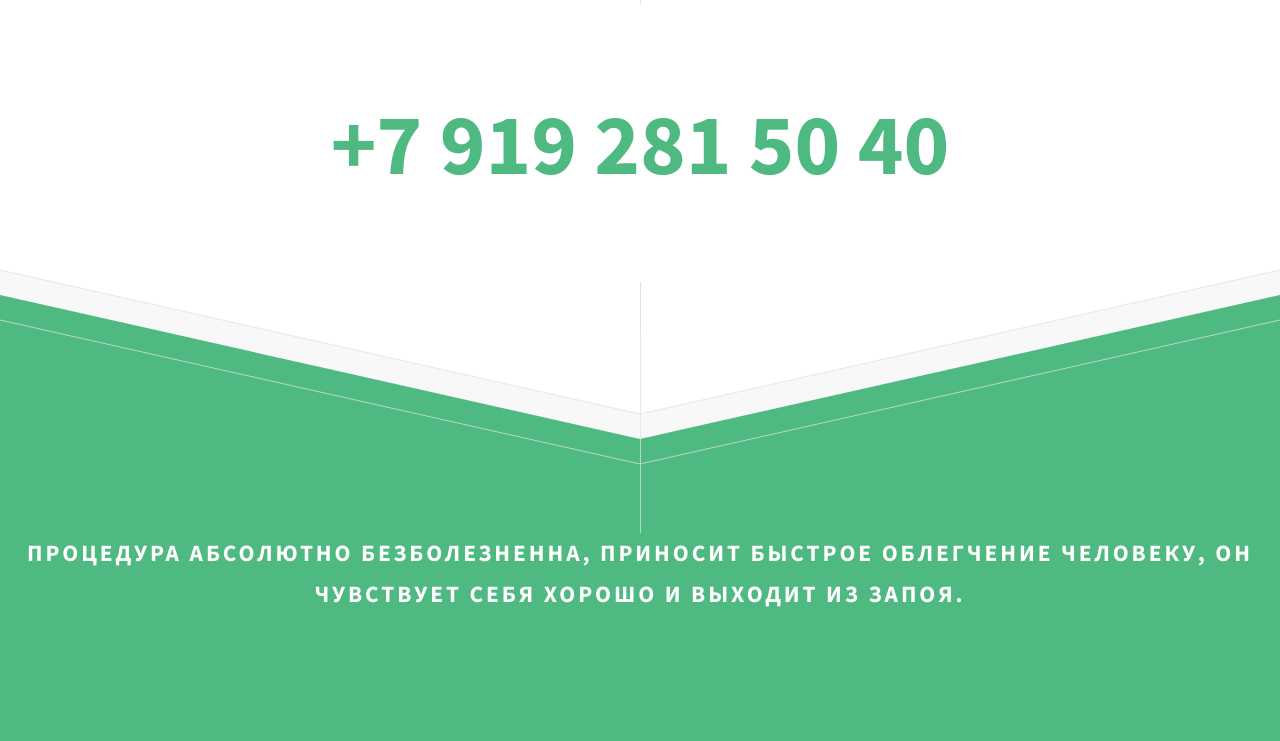
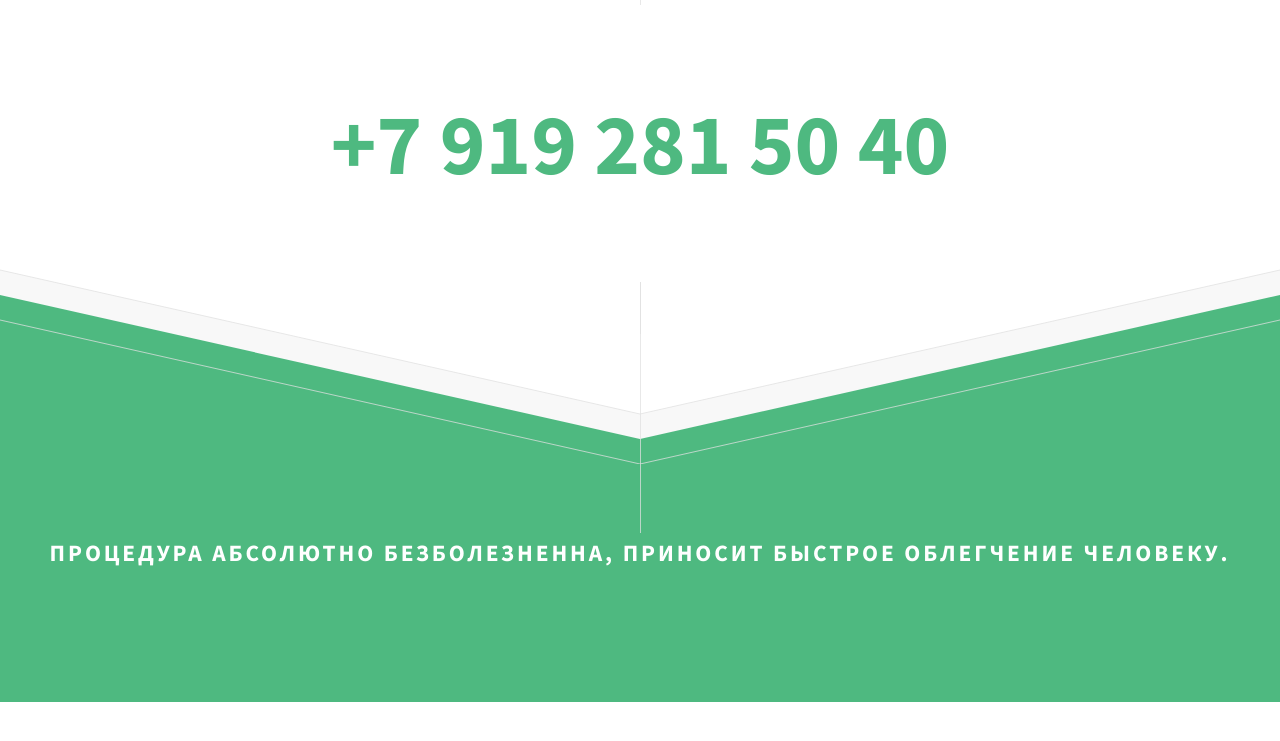
Before and after one commit to stremsky/alcostop, a plain HTML site: page index.html in a window 1280 px wide. Shown: the part 2937-3678 px from the top of the page. After the commit the page ends 3639 px from the top, so only its background shows below. Drawn offline with nearby package versions, Linux system fonts and the light colour scheme.

Commit message:
Update index.html

```diff
--- a/index.html
+++ b/index.html
@@ -199,7 +199,7 @@
 			<div class="finish">
 
 				<h2>
-					процедура абсолютно безболезненна, приносит быстрое облегчение человеку, он чувствует себя хорошо и выходит из запоя.
+					процедура абсолютно безболезненна, приносит быстрое облегчение человеку.
 				</h2>
 			</div>
 
```
